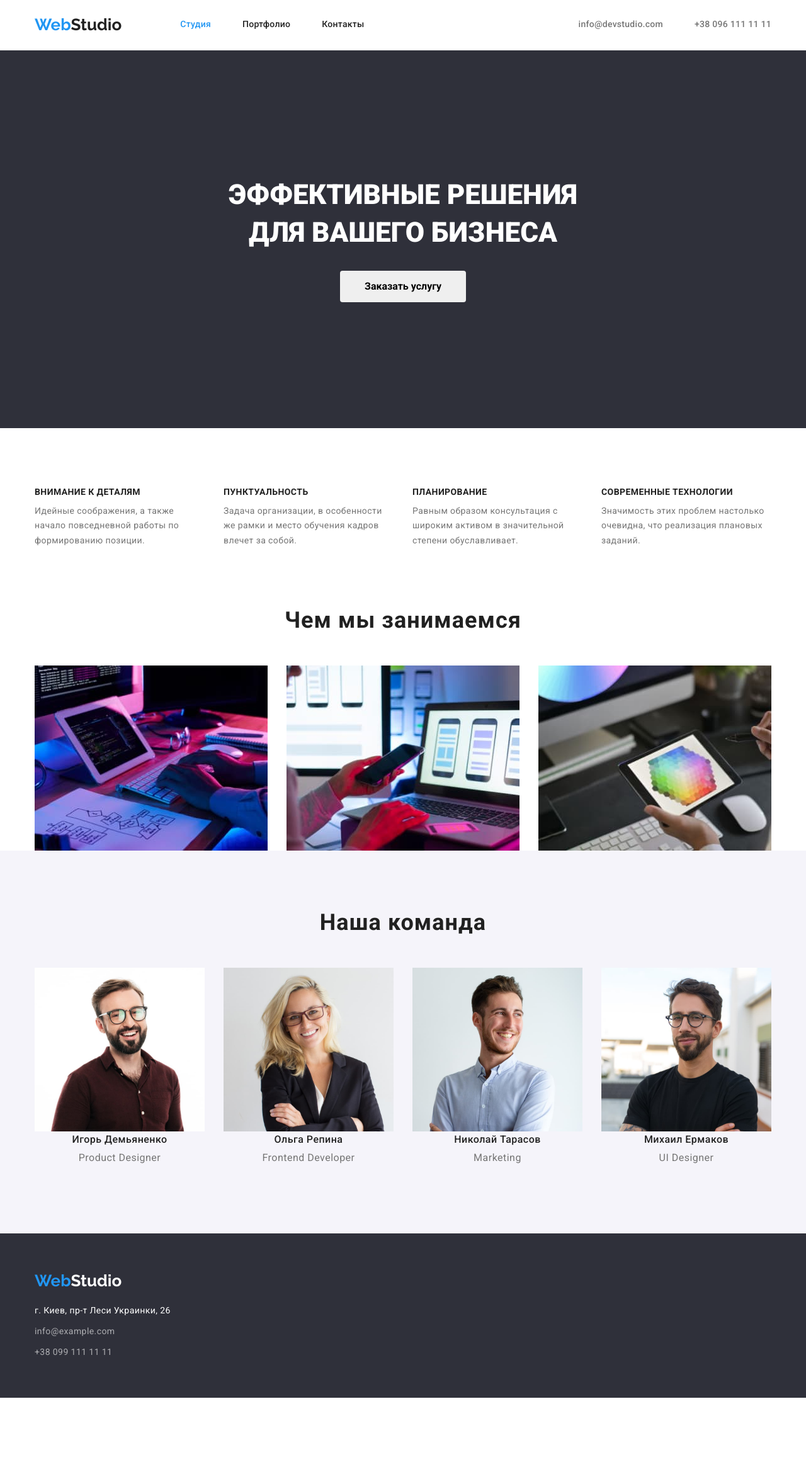
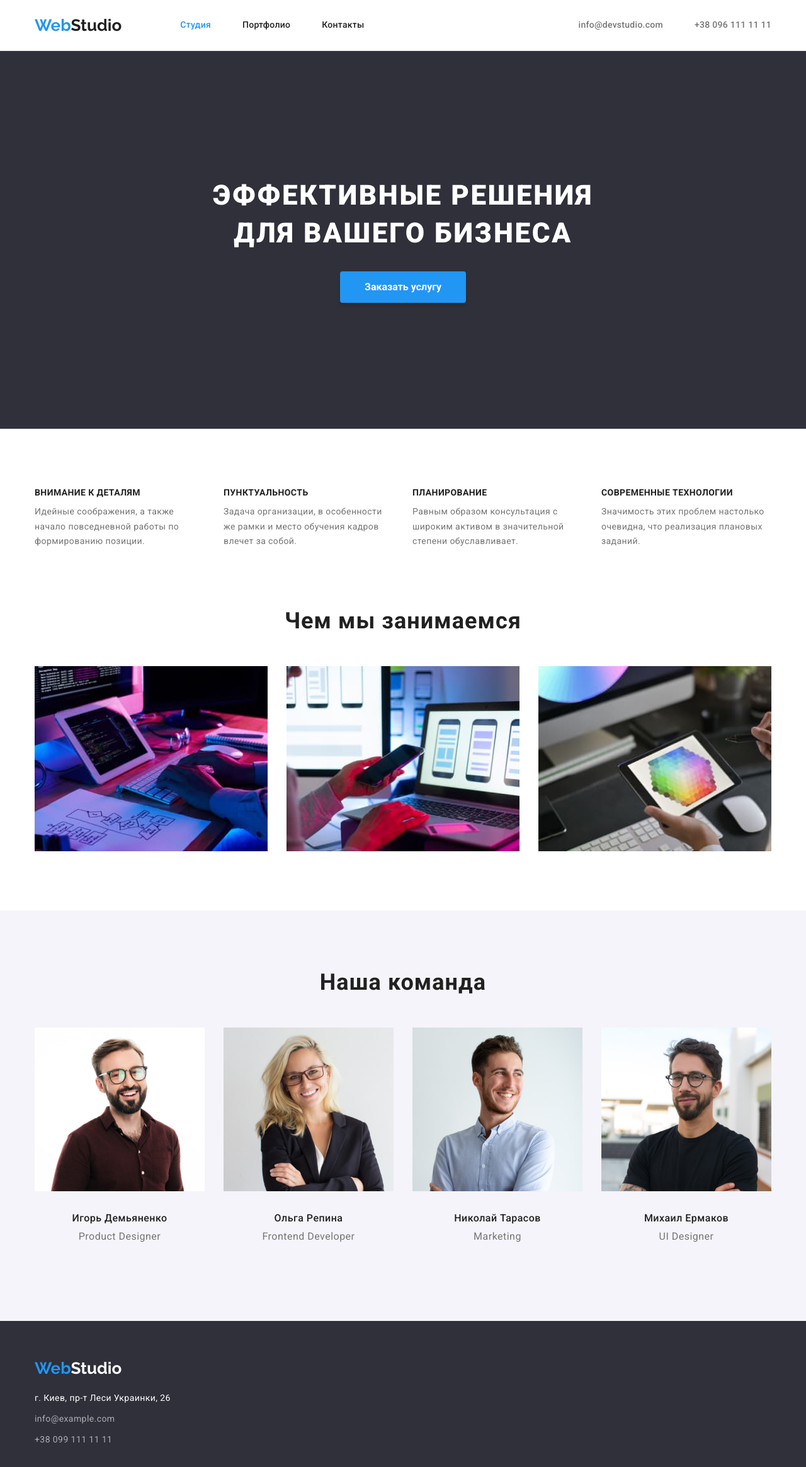
Before and after one commit to HIMARS666/goit-markup-hw-03., a plain HTML site: page index.html in a window 1280 px wide. Shown: the whole page at 63% size. Before the commit the page ends 2220 px from the top, so only its background shows below. Drawn offline with nearby package versions, Linux system fonts and the light colour scheme.

Commit message:
homework3
Исправляет ошибки и вносит изменения.

```diff
--- a/css/style.css
+++ b/css/style.css
@@ -64,8 +64,7 @@ button {
 }
 /* Шапка */
 .header-section {
-  padding-top: 24px;
-  padding-bottom: 25px;
+  border-bottom: 1px solid #ececec;
   background-color: var(--white-color);
 }
 .active {
@@ -82,6 +81,11 @@ button {
   font-size: 14px;
   line-height: 1.14;
   letter-spacing: 0.02em;
+}
+.nav-list-item a {
+  display: block;
+  padding-top: 32px;
+  padding-bottom: 32px;
 }
 .nav-list li:not(:last-child) {
   margin-right: 50px;
@@ -117,7 +121,12 @@ button {
   background-color: #2f303a;
 }
 .hero-title {
+  margin-left: auto;
+  margin-right: auto;
+  text-align: center;
+  max-width: 696px;
   margin-bottom: 30px;
+  letter-spacing: 0.06em;
   font-weight: 900;
   font-size: 44px;
   line-height: 1.36;
@@ -125,6 +134,9 @@ button {
 }
 /* Кнопка модального окна */
 .button-order-service {
+  color: #ffffff;
+  background-color: #2196f3;
+  box-shadow: 0px 4px 4px rgba(0, 0, 0, 0.15);
   padding: 10px 32px;
   width: 200px;
   height: 50px;
@@ -138,8 +150,9 @@ button {
 }
 .button-order-service:hover,
 .button-order-service:focus {
-  color: #ffffff;
-  background-color: #2196f3;
+  background: #188ce8;
+  box-shadow: 0px 4px 4px rgba(0, 0, 0, 0.15);
+  border-radius: 4px;
 }
 /* Наши особенности */
 .features-section {
@@ -161,7 +174,7 @@ button {
   letter-spacing: 0.03em;
   color: var(--main-text-color);
 }
-.features-text {
+.features-item {
   width: 270px;
   font-size: 14px;
   line-height: 1.71;
@@ -169,6 +182,9 @@ button {
   color: var(--second-text-color);
 }
 /* Чем мы занимаемся */
+.what-we-do {
+  padding-bottom: 94px;
+}
 .what-we-do-title {
   margin-bottom: 50px;
   text-align: center;
@@ -211,6 +227,10 @@ button {
   letter-spacing: 0.03em;
   color: var(--main-text-color);
 }
+.worker-details {
+  padding-top: 30px;
+  padding-bottom: 30px;
+}
 .worker-name {
   margin-bottom: 10px;
   text-align: center;
@@ -221,7 +241,6 @@ button {
   color: var(--main-text-color);
 }
 .proffesion {
-  margin-bottom: 16px;
   text-align: center;
   font-size: 16px;
   line-height: 1.18;
@@ -233,7 +252,6 @@ button {
   display: none;
 }
 .portfolio {
-  border-top: 1px solid #ececec;
   padding-top: 94px;
   padding-bottom: 94px;
 }
@@ -271,11 +289,16 @@ button {
   display: flex;
   flex-wrap: wrap;
 }
+.cards-container {
+  padding: 20px 24px;
+  border-left: 1px solid #eeeeee;
+  border-right: 1px solid #eeeeee;
+  border-bottom: 1px solid #eeeeee;
+}
 .portfolio-photo .cards {
   flex-basis: calc(100% / 3 - 30px);
   margin-right: 30px;
   background-color: var(--white-color);
-  border-bottom: 1px solid #eeeeee;
 }
 .cards:nth-child(-n + 6) {
   margin-bottom: 30px;
@@ -307,8 +330,10 @@ button {
 .footer-section .contacts li:not(:first-child) {
   margin-top: 9px;
 }
+.address-section {
+  margin-top: 20px;
+}
 .address {
-  margin-top: 20px;
   font-style: normal;
   font-weight: normal;
   font-size: 14px;
--- a/index.html
+++ b/index.html
@@ -20,14 +20,15 @@
   <body>
     <!-- Шапка -->
     <header class="header-section">
-      <div class="container">
-        <div class="nav">
+      <div class="container nav">
         <a href="#" class="logo"><span class="logo-web">Web</span>Studio</a>
         <nav>
           <ul class="nav-list">
-              <li><a href="" class="active">Студия</a></li>
-              <li><a href="./portfolio.html">Портфолио</a></li>
-              <li><a href="">Контакты</a></li>
+            <li class="nav-list-item"><a href="" class="active">Студия</a></li>
+            <li class="nav-list-item">
+              <a href="./portfolio.html">Портфолио</a>
+            </li>
+            <li class="nav-list-item"><a href="">Контакты</a></li>
           </ul>
         </nav>
         <ul class="contacts-list">
@@ -37,13 +38,12 @@
           <li><a href="tel:+380961111111">+38 096 111 11 11</a></li>
         </ul>
       </div>
-      </div>
     </header>
     <main>
       <!-- Герой -->
       <section class="hero">
         <div class="container">
-          <h1 class="hero-title">ЭФФЕКТИВНЫЕ РЕШЕНИЯ<br>ДЛЯ ВАШЕГО БИЗНЕСА</h1>
+          <h1 class="hero-title">ЭФФЕКТИВНЫЕ РЕШЕНИЯ ДЛЯ ВАШЕГО БИЗНЕСА</h1>
           <button type="button" class="button-order-service">
             Заказать услугу
           </button>
@@ -53,30 +53,30 @@
       <section class="features-section">
         <div class="container">
           <ul class="features-list">
-            <li>
+            <li class="features-item">
               <h3 class="features-title">ВНИМАНИЕ К ДЕТАЛЯМ</h3>
-              <p class="features-text">
+              <p>
                 Идейные соображения, а также начало повседневной работы по
                 формированию позиции.
               </p>
             </li>
-            <li>
+            <li class="features-item">
               <h3 class="features-title">ПУНКТУАЛЬНОСТЬ</h3>
-              <p class="features-text">
+              <p>
                 Задача организации, в особенности же рамки и место обучения
                 кадров влечет за собой.
               </p>
             </li>
-            <li>
+            <li class="features-item">
               <h3 class="features-title">ПЛАНИРОВАНИЕ</h3>
-              <p class="features-text">
+              <p>
                 Равным образом консультация с широким активом в значительной
                 степени обуславливает.
               </p>
             </li>
-            <li>
+            <li class="features-item">
               <h3 class="features-title">СОВРЕМЕННЫЕ ТЕХНОЛОГИИ</h3>
-              <p class="features-text">
+              <p>
                 Значимость этих проблем настолько очевидна, что реализация
                 плановых заданий.
               </p>
@@ -128,8 +128,10 @@
                 width="270"
                 height="260"
               />
+              <div class="worker-details">
                 <h3 class="worker-name">Игорь Демьяненко</h3>
                 <p class="proffesion">Product Designer</p>
+              </div>
             </li>
             <li>
               <img
@@ -138,8 +140,10 @@
                 width="270"
                 height="260"
               />
+              <div class="worker-details">
                 <h3 class="worker-name">Ольга Репина</h3>
                 <p class="proffesion">Frontend Developer</p>
+              </div>
             </li>
             <li>
               <img
@@ -148,8 +152,10 @@
                 width="270"
                 height="260"
               />
+              <div class="worker-details">
                 <h3 class="worker-name">Николай Тарасов</h3>
                 <p class="proffesion">Marketing</p>
+              </div>
             </li>
             <li>
               <img
@@ -158,8 +164,10 @@
                 width="270"
                 height="260"
               />
+              <div class="worker-details">
                 <h3 class="worker-name">Михаил Ермаков</h3>
                 <p class="proffesion">UI Designer</p>
+              </div>
             </li>
           </ul>
         </div>
@@ -169,7 +177,7 @@
     <footer class="footer-section">
       <div class="container">
         <a href="#" class="logo"><span class="logo-web">Web</span>Studio</a>
-        <address>
+        <address class="address-section">
           <p class="address">г. Киев, пр-т Леси Украинки, 26</p>
           <ul class="contacts">
             <li><a href="mailto:info@example.com">info@example.com</a></li>
```
Also changed, not shown: portfolio.html (+25 -9 lines). Lines whose indentation alone changed are shown as unchanged.
